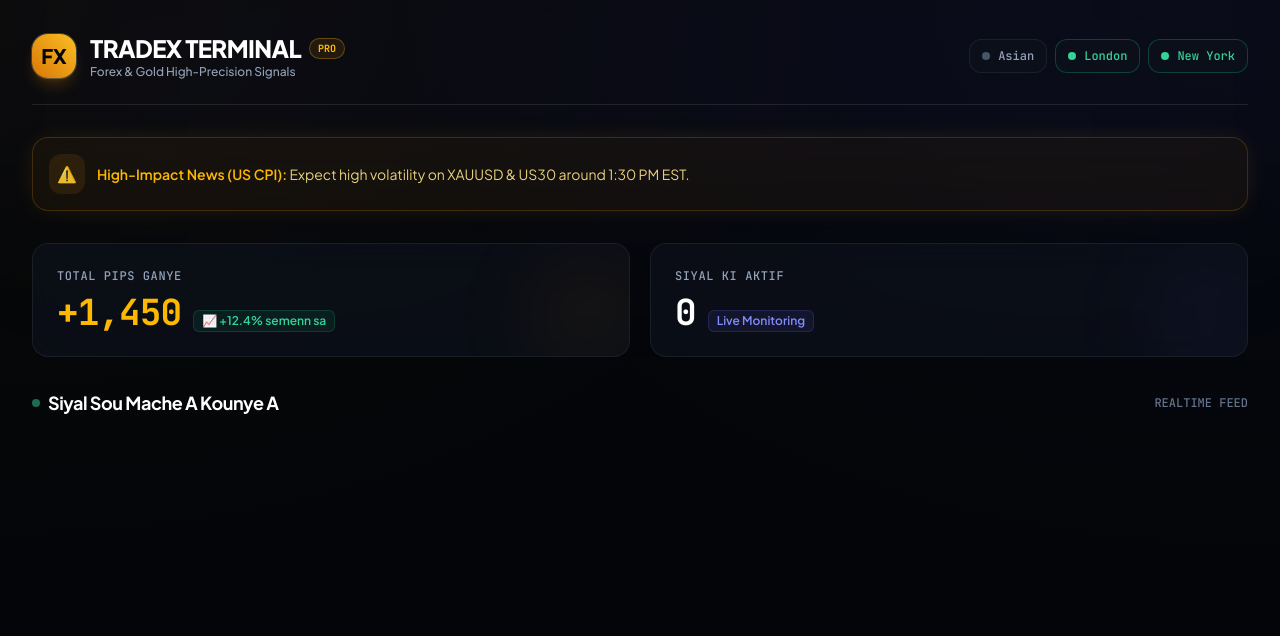
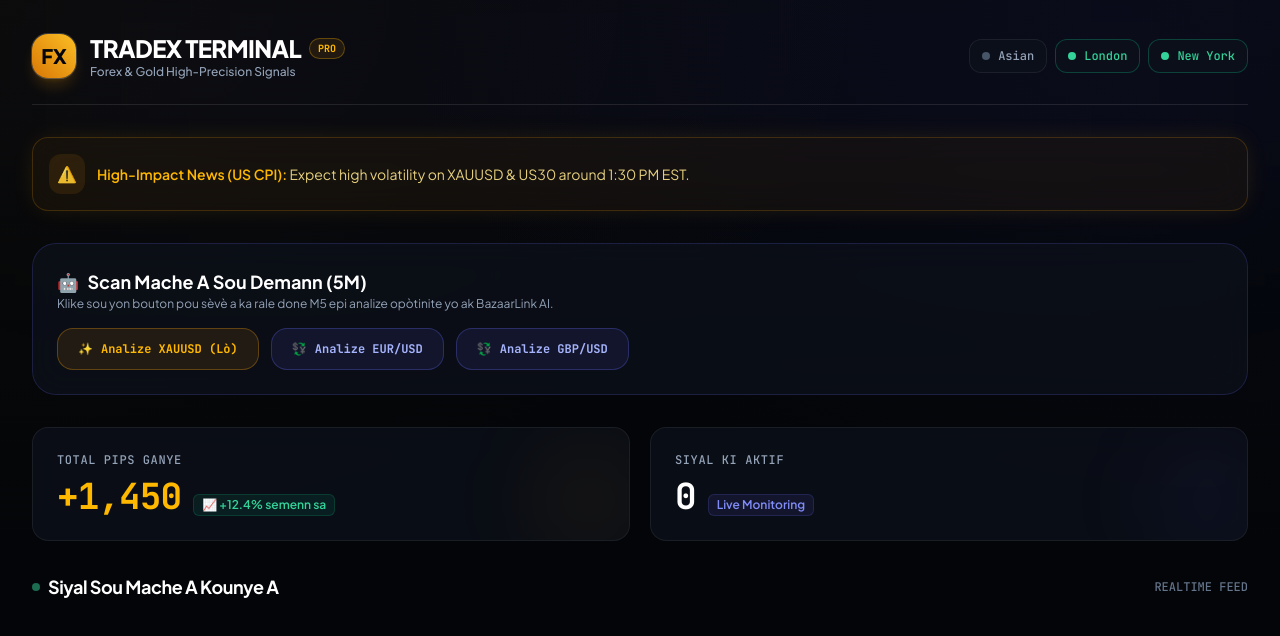
Before and after one commit to janvierprincekhyorrhaleandro1-art/HIV3-, a website: page index.html in a window 1280 px wide. Drawn offline with nearby package versions, Linux system fonts and the light colour scheme; no server answers.

Commit message:
Add files via upload

```diff
--- a/index.html
+++ b/index.html
@@ -97,6 +97,33 @@
             </div>
         </div>
 
+        <!-- CONTROL PANEL: TRIGGER ANALYSIS BUTTONS -->
+        <section class="glass-card p-6 rounded-3xl border-indigo-500/20">
+            <div class="flex flex-col md:flex-row items-start md:items-center justify-between gap-4 mb-4">
+                <div>
+                    <h2 class="text-lg font-bold text-white flex items-center gap-2">
+                        <span>🤖</span> Scan Mache A Sou Demann (5M)
+                    </h2>
+                    <p class="text-xs text-slate-400">Klike sou yon bouton pou sèvè a ka rale done M5 epi analize opòtinite yo ak BazaarLink AI.</p>
+                </div>
+                <div id="scan-status" class="hidden font-mono text-xs text-amber-400 bg-amber-500/10 border border-amber-500/20 px-3 py-1.5 rounded-xl animate-pulse">
+                    ⏳ Analyse ap fèt sou sèvè a...
+                </div>
+            </div>
+
+            <div class="flex flex-wrap gap-3">
+                <button onclick="triggerAnalysis('XAUUSD')" class="px-5 py-3 rounded-2xl bg-amber-500/10 hover:bg-amber-500/20 border border-amber-500/30 text-goldAccent font-mono text-xs font-bold transition-all flex items-center gap-2">
+                    <span>✨</span> Analize XAUUSD (Lò)
+                </button>
+                <button onclick="triggerAnalysis('EURUSD')" class="px-5 py-3 rounded-2xl bg-indigo-500/10 hover:bg-indigo-500/20 border border-indigo-500/30 text-indigo-300 font-mono text-xs font-bold transition-all flex items-center gap-2">
+                    <span>💱</span> Analize EUR/USD
+                </button>
+                <button onclick="triggerAnalysis('GBPUSD')" class="px-5 py-3 rounded-2xl bg-indigo-500/10 hover:bg-indigo-500/20 border border-indigo-500/30 text-indigo-300 font-mono text-xs font-bold transition-all flex items-center gap-2">
+                    <span>💱</span> Analize GBP/USD
+                </button>
+            </div>
+        </section>
+
         <!-- STATS BAR -->
         <section class="grid grid-cols-1 md:grid-cols-2 gap-5">
             <div class="glass-card p-6 rounded-2xl relative overflow-hidden group">
@@ -137,11 +164,32 @@
     <!-- SUPABASE SCRIPT -->
     <script src="https://cdn.jsdelivr.net/npm/@supabase/supabase-js@2"></script>
     <script>
-        // KOTE POU METE KREDEKYAL YO NAN INDEX.HTML:
-        const SUPABASE_URL = 'https://zffrlogicrwjkjrrbdik.supabase.co'; // Project URL Supabase ou a
-        const SUPABASE_KEY = 'eyJhbGciOiJIUzI1NiIsInR5cCI6IkpXVCJ9.eyJpc3MiOiJzdXBhYmFzZSIsInJlZiI6InpmZnJsb2dpY3J3amtqcnJiZGlrIiwicm9sZSI6ImFub24iLCJpYXQiOjE3ODcxOTYzMjEsImV4cCI6MjEwMjc3MjMyMX0.6YSppM6viAaGZrG_PC9HPm8zFxmuP_4a5NoWpdNT4d0';              // Anon (Public) Key Supabase ou a
+        // METE KREDEKYAL SUPABASE OU YO ISIT LA:
+        const SUPABASE_URL = 'https://YOUR_PROJECT_ID.supabase.co';
+        const SUPABASE_KEY = 'YOUR_SUPABASE_ANON_KEY';
+
+        // METE URL SÈVÈ RENDER OU AN ISIT LA:
+        const RENDER_SERVER_URL = 'https://MON-SERVISE-RENDER.onrender.com';
 
         const supabaseClient = supabase.createClient(SUPABASE_URL, SUPABASE_KEY);
+
+        // FONKSYON POU DEKLANCHE ANALIZ LA SOU RENDER
+        async function triggerAnalysis(symbol) {
+            const statusEl = document.getElementById('scan-status');
+            statusEl.classList.remove('hidden');
+
+            try {
+                const response = await fetch(`${RENDER_SERVER_URL}/api/analyze/${symbol}`);
+                const result = await response.json();
+
+                alert(result.message);
+            } catch (error) {
+                console.error("Erè nan analiz la:", error);
+                alert("Echèk nan koneksyon ak sèvè Render a.");
+            } finally {
+                statusEl.classList.add('hidden');
+            }
+        }
 
         async function loadActiveSignals() {
             const { data: signals, error } = await supabaseClient
```
